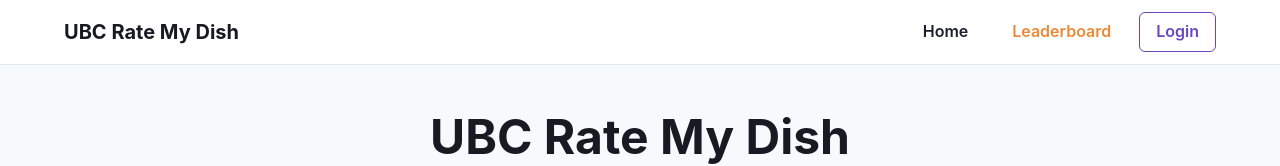
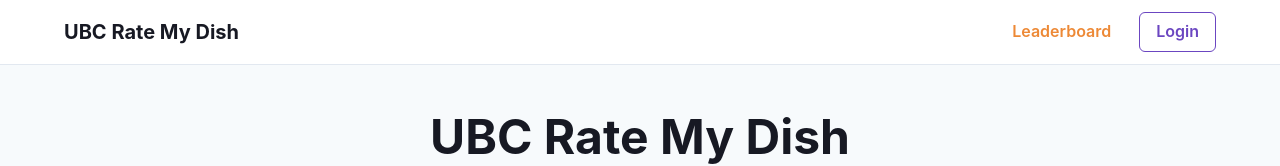
Before and after one commit to thomasc-0316/Rate_my_dish_ubc, a React (Vite) app: page / in a window 1280 px wide. Shown: the top 166 px of the page. Built offline with nearby package versions, Linux system fonts and the light colour scheme; no server answers.

Commit message:
delete home button

```diff
--- a/src/components/Navbar.jsx
+++ b/src/components/Navbar.jsx
@@ -56,9 +56,6 @@
           UBC Rate My Dish
         </Heading>
         <HStack ml={{ base: 0, md: 'auto' }} spacing={3} flexWrap="wrap">
-          <Button as={RouterLink} to="/" variant="ghost">
-            Home
-          </Button>
           <Button as={RouterLink} to="/leaderboard" variant="ghost" color="orange.400">
             Leaderboard
           </Button>
--- a/src/pages/HomePage.jsx
+++ b/src/pages/HomePage.jsx
@@ -17,7 +17,6 @@
             hallId={hall.id}
             name={hall.name}
             logo={hall.logo}
-            accentColor={hall.accentColor}
           />
         ))}
       </SimpleGrid>
```
